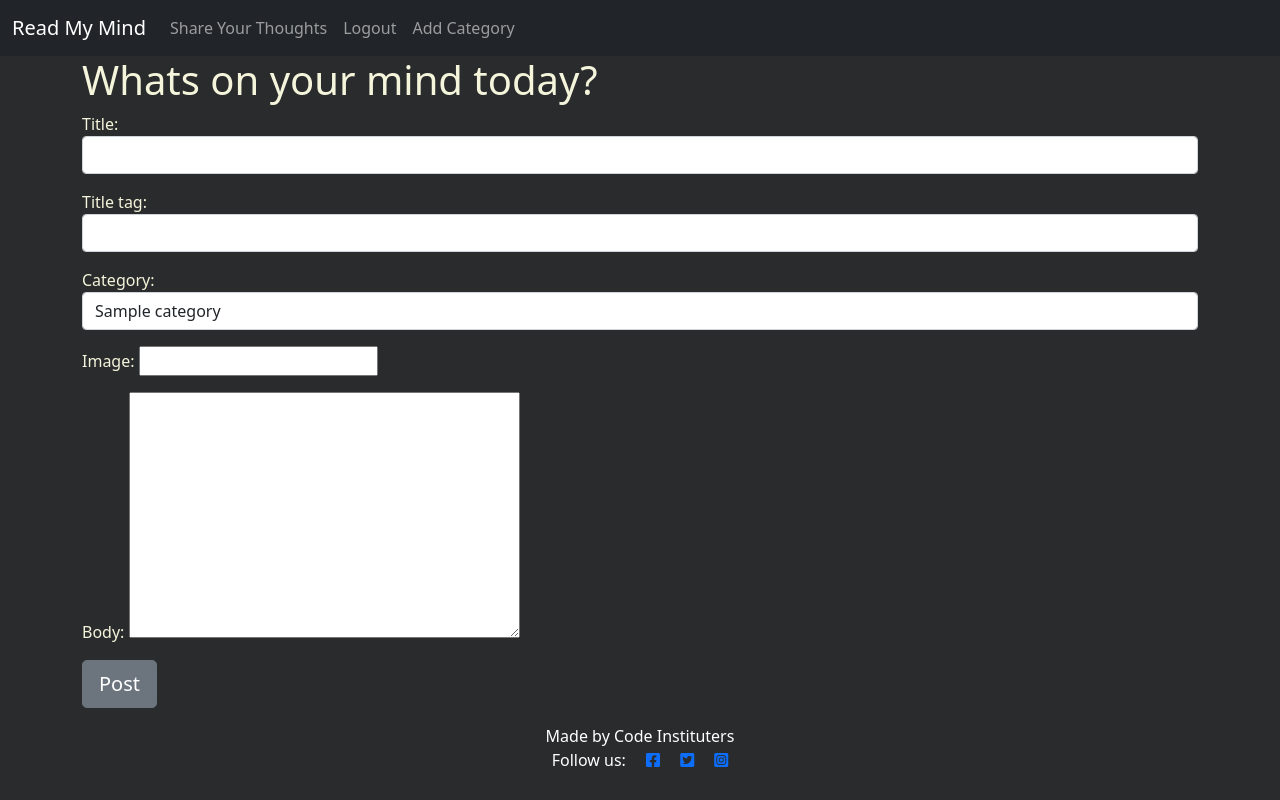
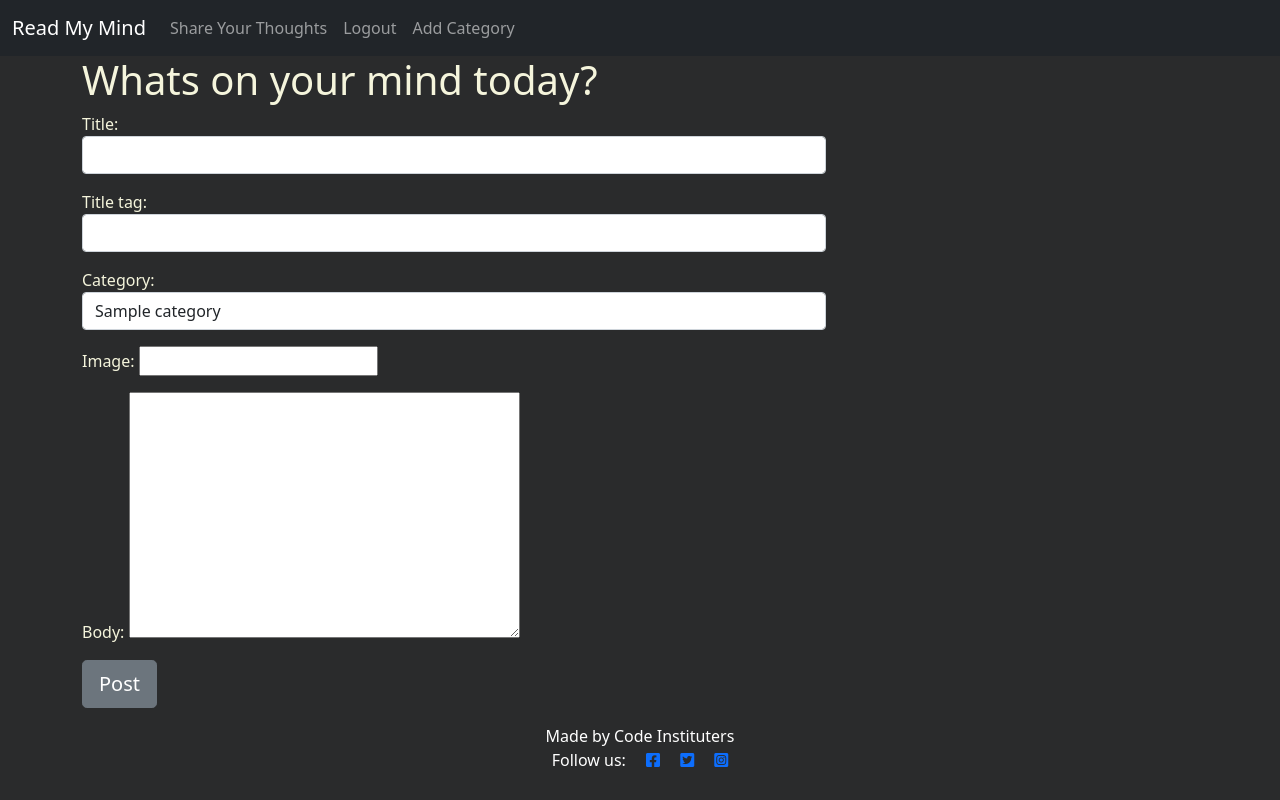
Before and after one commit to Code-Institute-Submissions/Odimac84-Project-4, a Django app: page /add-blogentry/ in a window 1280 px wide. Run offline with Django 3.2, Linux system fonts and the light colour scheme; a user stored in the database is signed in; tables that the repository leaves empty hold one stand-in row (values such as "Sample post").

Commit message:
added responsivness to blogpost pages

```diff
--- a/templates/add-blogentry.html
+++ b/templates/add-blogentry.html
@@ -4,7 +4,7 @@
 
 {% if user.is_authenticated %}
 <h1>Whats on your mind today?</h1>
-<div class="form-group">
+<div class="form-group col-12 col-lg-8">
     <form method="POST" enctype="multipart/form-data">
         {% csrf_token %}
         {{ form.as_p }}
--- a/templates/edit-blogentry.html
+++ b/templates/edit-blogentry.html
@@ -7,7 +7,7 @@
 {% if user.is_authenticated %}
 {% if user.id == post.author.id %}
 <h1>Changed Your Mind?</h1>
-<div class="form-group">
+<div class="form-group col-12 col-lg-8">
     <form method="POST" enctype="multipart/form-data">
         {% csrf_token %}
         {{ form.as_p }}
```
